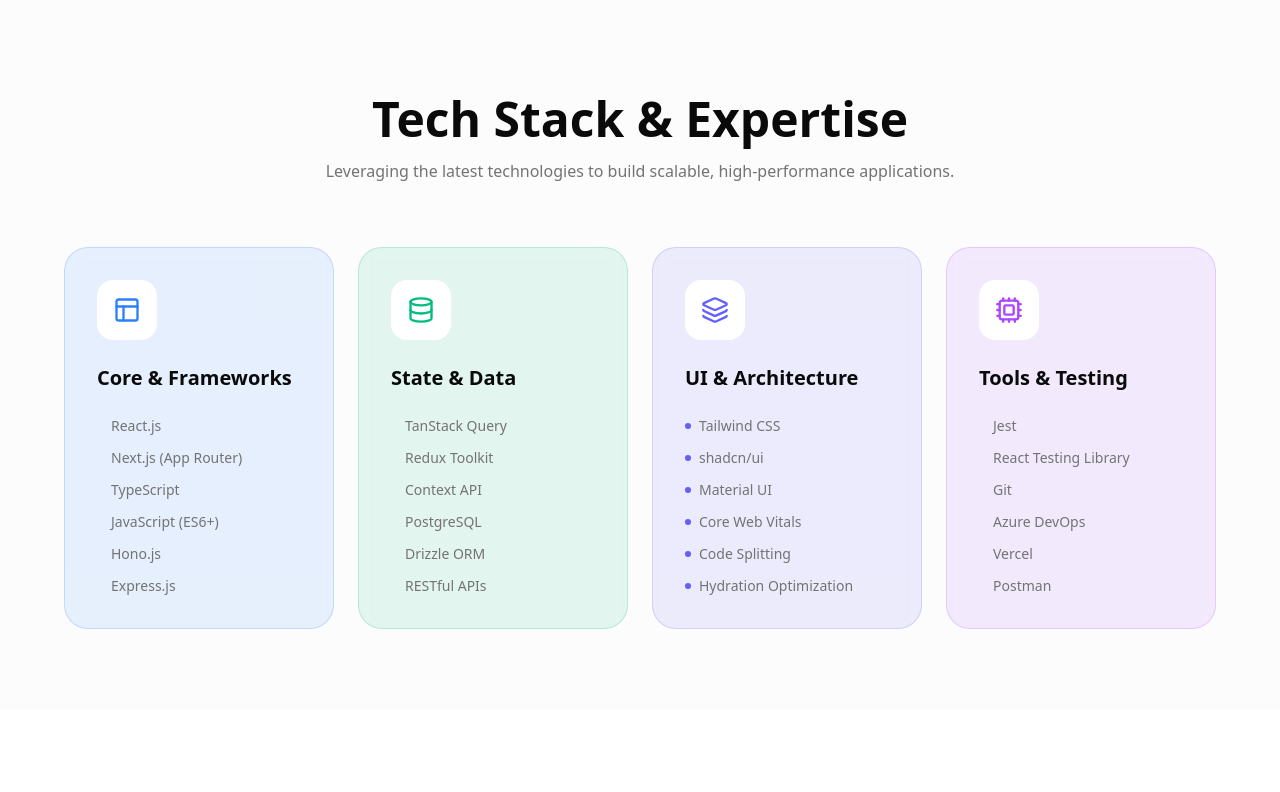
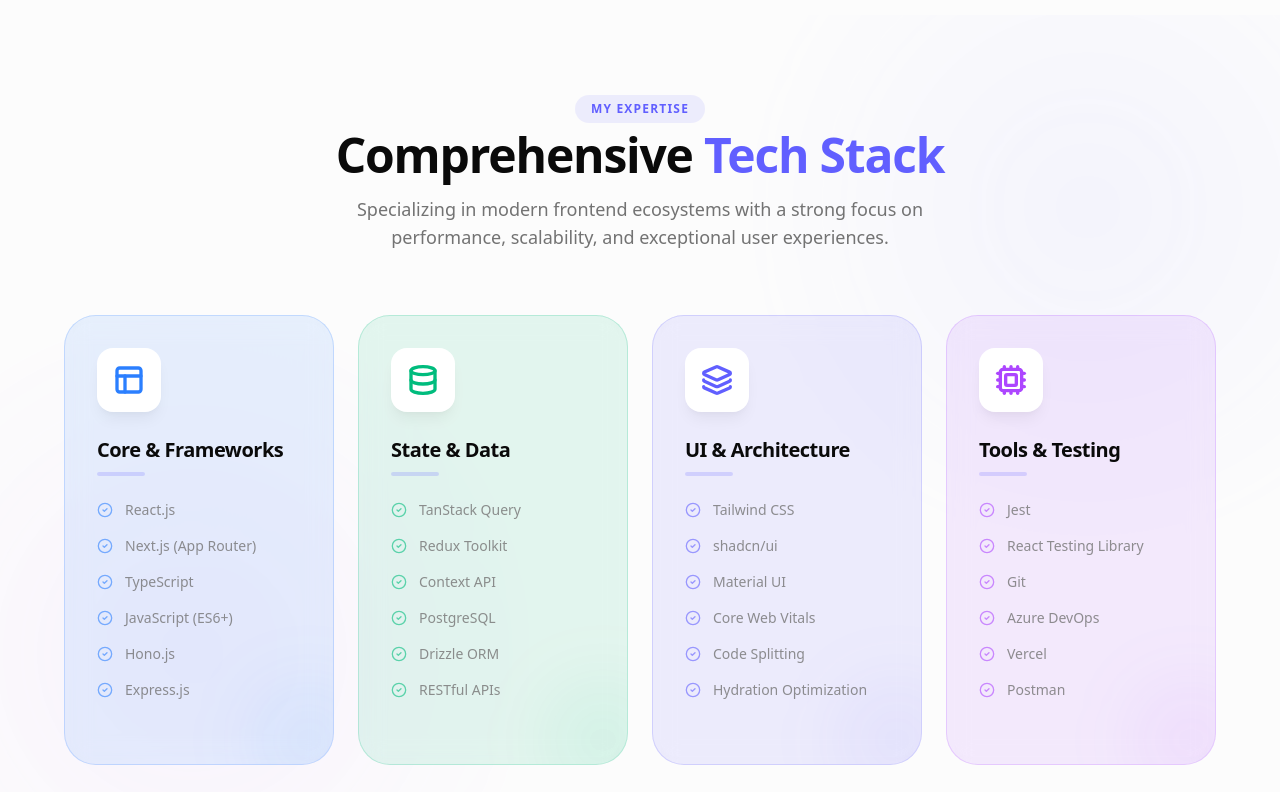
Before and after one commit to techyvino/vinoth-portfolio, a Next.js app: page / in a window 1280 px wide. Shown: the part 1460-2252 px from the top of the page. Built offline with nearby package versions, Linux system fonts and the light colour scheme.

Commit message:
feat: Add base application layout with theme provider and a new animated skills section.

```diff
--- a/app/layout.tsx
+++ b/app/layout.tsx
@@ -32,8 +32,8 @@
       >
         <ThemeProvider
           attribute="class"
-          defaultTheme="system"
-          enableSystem
+          defaultTheme="light"
+          enableSystem={false}
           disableTransitionOnChange
         >
           {children}
--- a/components/skills.tsx
+++ b/components/skills.tsx
@@ -1,17 +1,8 @@
 "use client";
 
-import { motion } from "framer-motion";
+import { motion, Variants } from "framer-motion";
 import { Section } from "./section";
-import {
-  Code2,
-  Cpu,
-  Globe,
-  Layout,
-  Layers,
-  Smartphone,
-  Database,
-  Figma,
-} from "lucide-react";
+import { Layout, Layers, Database, Cpu, CheckCircle2 } from "lucide-react";
 
 const skillCategories = [
   {
@@ -28,6 +19,7 @@
     color: "text-blue-500",
     bg: "bg-blue-500/10",
     border: "border-blue-500/20",
+    shadow: "shadow-blue-500/10",
   },
   {
     title: "State & Data",
@@ -43,6 +35,7 @@
     color: "text-emerald-500",
     bg: "bg-emerald-500/10",
     border: "border-emerald-500/20",
+    shadow: "shadow-emerald-500/10",
   },
   {
     title: "UI & Architecture",
@@ -58,6 +51,7 @@
     color: "text-indigo-500",
     bg: "bg-indigo-500/10",
     border: "border-indigo-500/20",
+    shadow: "shadow-indigo-500/10",
   },
   {
     title: "Tools & Testing",
@@ -73,55 +67,123 @@
     color: "text-purple-500",
     bg: "bg-purple-500/10",
     border: "border-purple-500/20",
+    shadow: "shadow-purple-500/10",
   },
 ];
 
+const containerVariants: Variants = {
+  hidden: { opacity: 0 },
+  visible: {
+    opacity: 1,
+    transition: {
+      staggerChildren: 0.1,
+    },
+  },
+};
+
+const itemVariants: Variants = {
+  hidden: { y: 20, opacity: 0 },
+  visible: {
+    y: 0,
+    opacity: 1,
+    transition: {
+      type: "spring",
+      stiffness: 100,
+    },
+  },
+};
+
 export function Skills() {
   return (
-    <Section id="skills" className="bg-zinc-50/50 dark:bg-zinc-900/10">
-      <div className="max-w-6xl mx-auto">
+    <Section
+      id="skills"
+      className="bg-zinc-50/50 dark:bg-zinc-900/10 relative overflow-hidden"
+    >
+      {/* Decorative background blur */}
+      <div className="absolute top-1/2 left-1/2 -translate-x-1/2 -translate-y-1/2 w-full h-full pointer-events-none opacity-30 dark:opacity-20">
+        <div className="absolute top-0 right-0 w-96 h-96 bg-indigo-500/20 rounded-full blur-[120px]" />
+        <div className="absolute bottom-0 left-0 w-96 h-96 bg-purple-500/20 rounded-full blur-[120px]" />
+      </div>
+
+      <div className="max-w-6xl mx-auto relative z-10">
         <div className="text-center space-y-4 mb-16">
-          <h2 className="text-3xl md:text-5xl font-bold">
-            Tech Stack & Expertise
+          <motion.div
+            initial={{ opacity: 0, scale: 0.9 }}
+            whileInView={{ opacity: 1, scale: 1 }}
+            viewport={{ once: true }}
+            className="inline-block px-4 py-1.5 rounded-full bg-indigo-500/10 text-indigo-500 text-xs font-bold uppercase tracking-widest mb-2"
+          >
+            My Expertise
+          </motion.div>
+          <h2 className="text-3xl md:text-5xl font-bold tracking-tight">
+            Comprehensive <span className="text-indigo-500">Tech Stack</span>
           </h2>
-          <p className="text-muted-foreground max-w-2xl mx-auto">
-            Leveraging the latest technologies to build scalable,
-            high-performance applications.
+          <p className="text-muted-foreground max-w-2xl mx-auto text-lg">
+            Specializing in modern frontend ecosystems with a strong focus on
+            performance, scalability, and exceptional user experiences.
           </p>
         </div>
 
-        <div className="grid md:grid-cols-2 lg:grid-cols-4 gap-6">
+        <motion.div
+          variants={containerVariants}
+          initial="hidden"
+          whileInView="visible"
+          viewport={{ once: true }}
+          className="grid md:grid-cols-2 lg:grid-cols-4 gap-6"
+        >
           {skillCategories.map((category, idx) => (
             <motion.div
               key={idx}
-              initial={{ opacity: 0, y: 20 }}
-              whileInView={{ opacity: 1, y: 0 }}
-              viewport={{ once: true }}
-              transition={{ delay: idx * 0.1 }}
-              className={`p-8 rounded-3xl border ${category.border} ${category.bg} backdrop-blur-sm space-y-6 hover:translate-y-[-5px] transition-transform duration-300`}
+              variants={itemVariants}
+              whileHover={{
+                y: -10,
+                transition: { duration: 0.3, ease: "easeOut" },
+              }}
+              className={`group p-8 rounded-4xl border ${category.border} ${category.bg} backdrop-blur-md space-y-8 relative overflow-hidden transition-all duration-500 hover:${category.shadow} hover:border-${category.color.split("-")[1]}-500/30`}
             >
+              {/* Animated Inner Glow */}
+              <div className="absolute inset-0 bg-linear-to-br from-white/10 to-transparent opacity-0 group-hover:opacity-100 transition-opacity duration-500" />
+
+              <div className="relative z-10 space-y-6">
                 <div
-                className={`p-4 rounded-2xl bg-background w-fit ${category.color}`}
+                  className={`p-4 rounded-2xl bg-white dark:bg-zinc-950 w-fit ${category.color} shadow-lg shadow-black/5 group-hover:scale-110 group-hover:rotate-3 transition-all duration-500`}
                 >
-                <category.icon size={28} />
+                  <category.icon size={32} strokeWidth={2.5} />
                 </div>
-              <h3 className="text-xl font-bold">{category.title}</h3>
-              <ul className="space-y-3">
-                {category.skills.map((skill) => (
-                  <li
+
+                <div className="space-y-2">
+                  <h3 className="text-xl font-bold tracking-tight group-hover:text-indigo-500 transition-colors duration-300">
+                    {category.title}
+                  </h3>
+                  <div className="h-1 w-12 bg-indigo-500/20 rounded-full group-hover:w-full transition-all duration-500" />
+                </div>
+
+                <ul className="space-y-4">
+                  {category.skills.map((skill, sIdx) => (
+                    <motion.li
                       key={skill}
-                    className="flex items-center gap-2 text-sm text-muted-foreground"
+                      initial={{ opacity: 0, x: -10 }}
+                      whileInView={{ opacity: 1, x: 0 }}
+                      transition={{ delay: 0.1 * idx + 0.05 * sIdx }}
+                      className="flex items-center gap-3 text-sm font-medium text-muted-foreground/80 group-hover:text-foreground transition-colors duration-300"
                     >
-                    <div
-                      className={`w-1.5 h-1.5 rounded-full ${category.color.replace("text", "bg")}`}
+                      <CheckCircle2
+                        size={16}
+                        className={`${category.color} opacity-60 group-hover:opacity-100 transition-opacity`}
                       />
                       {skill}
-                  </li>
+                    </motion.li>
                   ))}
                 </ul>
+              </div>
+
+              {/* Decorative corner element */}
+              <div
+                className={`absolute -bottom-6 -right-6 w-24 h-24 rounded-full ${category.bg} blur-2xl group-hover:scale-150 transition-transform duration-700`}
+              />
             </motion.div>
           ))}
-        </div>
+        </motion.div>
       </div>
     </Section>
   );
```
Lines whose indentation alone changed are shown as unchanged.
